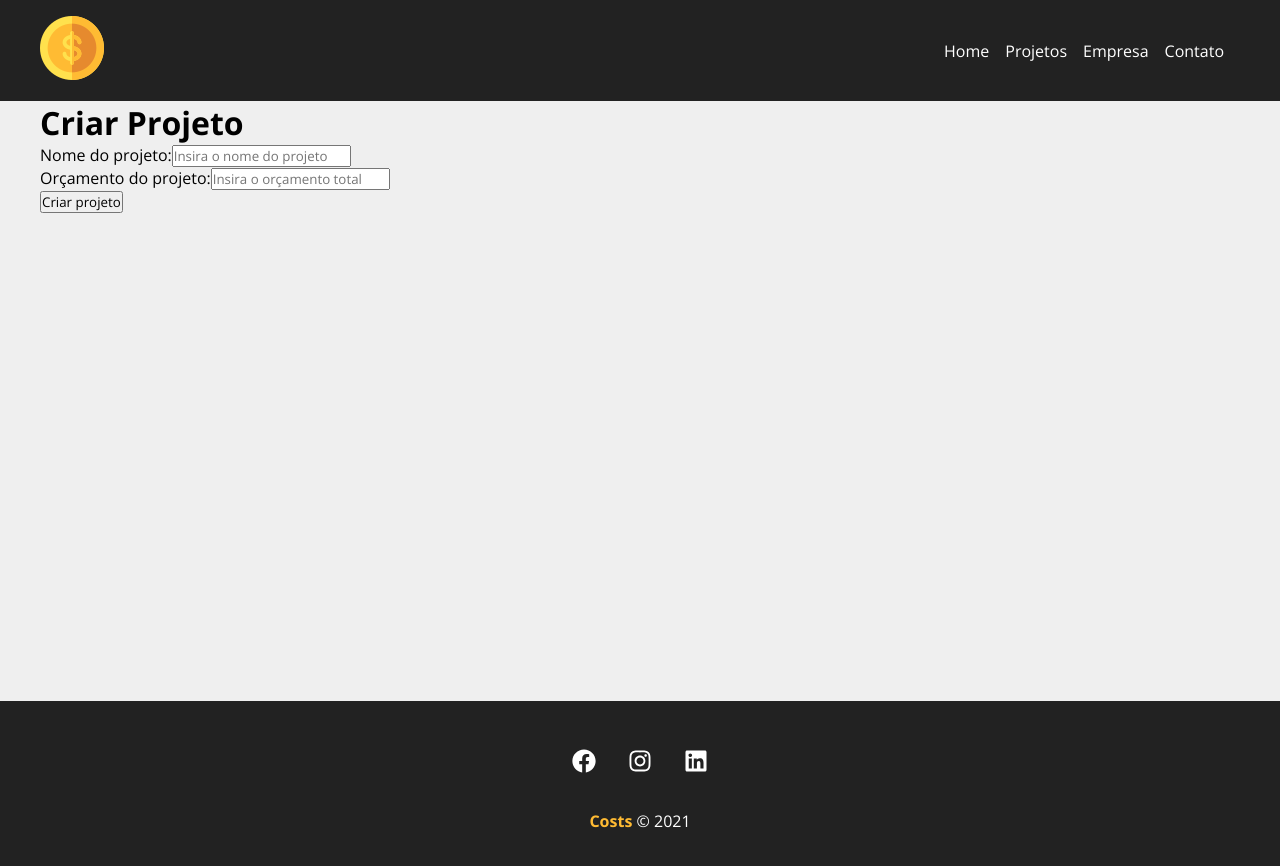
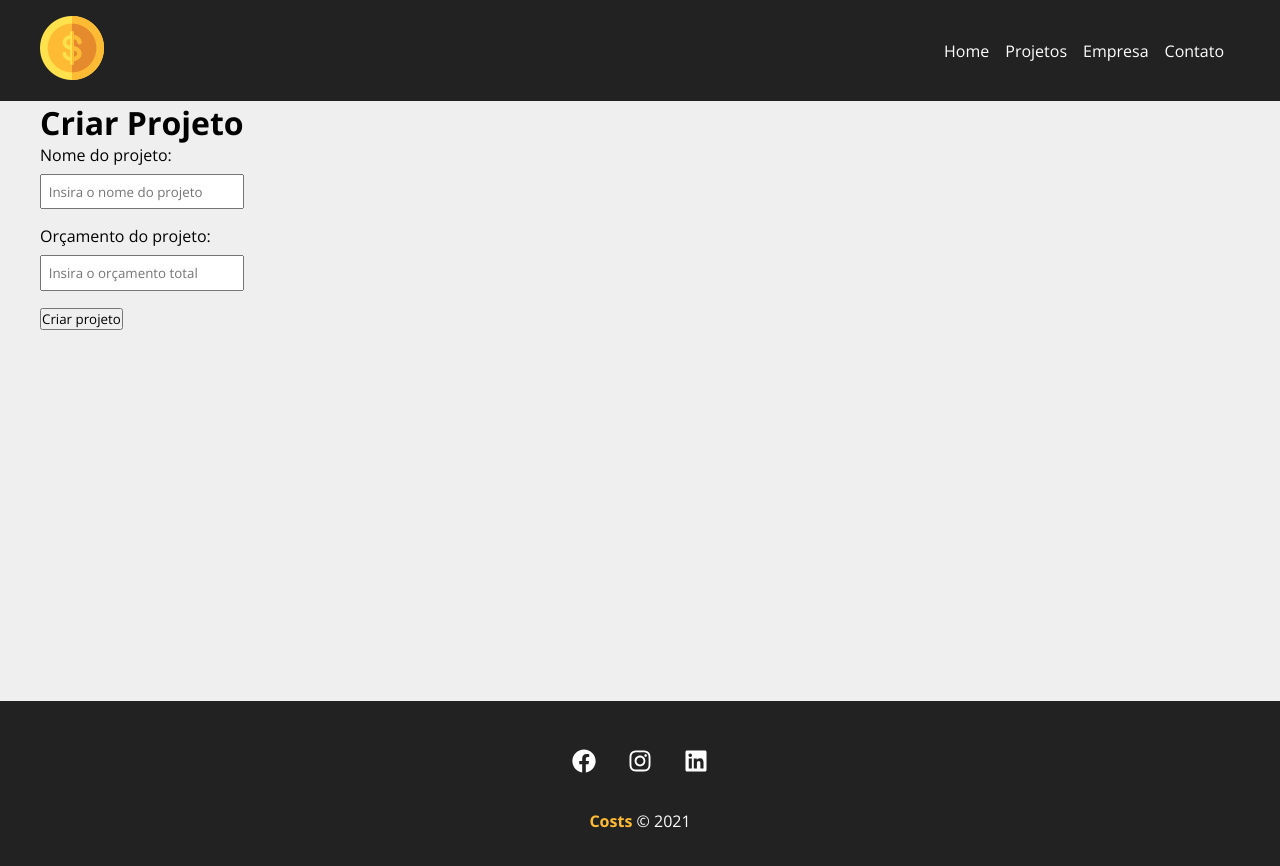
Before and after one commit to matheusbattisti/curso_react_yt, a React (Create React App) app: page /newproject in a window 1280 px wide. Shown: the top 866 px of the page. Built offline with nearby package versions, Linux system fonts and the light colour scheme.

Commit message:
continuando projeto

```diff
--- a/db.json
+++ b/db.json
@@ -8,6 +8,10 @@
     {
       "name": "asd",
       "id": 2
+    },
+    {
+      "name": "ygguy",
+      "id": 3
     }
   ]
 }
--- a/src/components/ProjectForm.js
+++ /dev/null
@@ -1,44 +0,0 @@
-import { useState } from 'react'
-import Input from './form/Input'
-
-function ProjectForm(props) {
-  const [project, setProject] = useState({})
-
-  const submit = (e) => {
-    e.preventDefault()
-    props.handleSubmit(project)
-  }
-
-  function handleChange(e) {
-    setProject({ ...project, [e.target.name]: e.target.value })
-  }
-
-  return (
-    <div>
-      <form onSubmit={submit}>
-        <Input
-          type="text"
-          text="Nome do projeto"
-          name="name"
-          placeholder="Insira o nome do projeto"
-          handleOnChange={handleChange}
-        />
-        <div>
-          <label htmlFor="budget">Orçamento do projeto:</label>
-          <input
-            type="number"
-            name="budget"
-            id="budget"
-            placeholder="Insira o orçamento total"
-            onChange={(e) => setProject({ ...project, budget: e.target.value })}
-          />
-        </div>
-        <div>
-          <button>Criar projeto</button>
-        </div>
-      </form>
-    </div>
-  )
-}
-
-export default ProjectForm
--- a/src/components/form/Input.js
+++ b/src/components/form/Input.js
@@ -1,6 +1,8 @@
+import styles from './Input.module.css'
+
 function Input({ type, text, name, placeholder, handleOnChange }) {
   return (
-    <div>
+    <div className={styles.form_control}>
       <label htmlFor={name}>{text}:</label>
       <input
         type={type}
--- /dev/null
+++ b/src/components/form/Input.module.css
@@ -0,0 +1,13 @@
+.form_control {
+  display: flex;
+  flex-direction: column;
+  margin-bottom: 1em;
+}
+
+.form_control label {
+  margin-bottom: 0.5em;
+}
+
+.form_control input {
+  padding: 0.5em;
+}
--- a/src/components/pages/Home.js
+++ b/src/components/pages/Home.js
@@ -1,12 +1,16 @@
 import { Link } from 'react-router-dom'
+
+import styles from './Home.module.css'
+import savings from '../../img/savings.svg'
 
 function Home() {
   return (
-    <div>
+    <section className={styles.home_container}>
       <h1>Bem-vindo ao Costs</h1>
       <p>Comece a gerenciar os seus projetos agora mesmo!</p>
       <Link to="/newproject">Criar Projeto</Link>
-    </div>
+      <img src={savings} alt="Savings" />
+    </section>
   )
 }
 
--- /dev/null
+++ b/src/components/pages/Home.module.css
@@ -0,0 +1,12 @@
+.home_container {
+  width: 100%;
+  display: flex;
+  flex-direction: column;
+  align-items: center;
+  justify-content: center;
+  padding: 2em;
+}
+
+.home_container img {
+  width: 400px;
+}
--- a/src/components/pages/NewProject.js
+++ b/src/components/pages/NewProject.js
@@ -1,4 +1,4 @@
-import ProjectForm from '../ProjectForm'
+import ProjectForm from '../project/ProjectForm'
 
 function NewProject() {
   function createPost(project) {
--- a/src/components/project/Project.js
+++ b/src/components/project/Project.js
@@ -1,4 +1,4 @@
-function Card({ name, budget }) {
+function Project({ name, budget }) {
   return (
     <div>
       <h4>{name}</h4>
@@ -7,4 +7,4 @@ function Card({ name, budget }) {
   )
 }
 
-export default Card
+export default Project
--- /dev/null
+++ b/src/components/project/ProjectForm.js
@@ -0,0 +1,41 @@
+import { useState } from 'react'
+import Input from '../form/Input'
+
+import styles from './ProjectForm.module.css'
+
+function ProjectForm(props) {
+  const [project, setProject] = useState({})
+
+  const submit = (e) => {
+    e.preventDefault()
+    props.handleSubmit(project)
+  }
+
+  function handleChange(e) {
+    setProject({ ...project, [e.target.name]: e.target.value })
+  }
+
+  return (
+    <form onSubmit={submit} className={styles.form}>
+      <Input
+        type="text"
+        text="Nome do projeto"
+        name="name"
+        placeholder="Insira o nome do projeto"
+        handleOnChange={handleChange}
+      />
+      <Input
+        type="number"
+        text="Orçamento do projeto"
+        name="budget"
+        placeholder="Insira o orçamento total"
+        handleOnChange={handleChange}
+      />
+      <div>
+        <button>Criar projeto</button>
+      </div>
+    </form>
+  )
+}
+
+export default ProjectForm
--- /dev/null
+++ b/src/components/project/ProjectForm.module.css
@@ -0,0 +1,3 @@
+.form {
+  width: 100%;
+}
```
Also changed, not shown: src/img/savings.svg (added).
